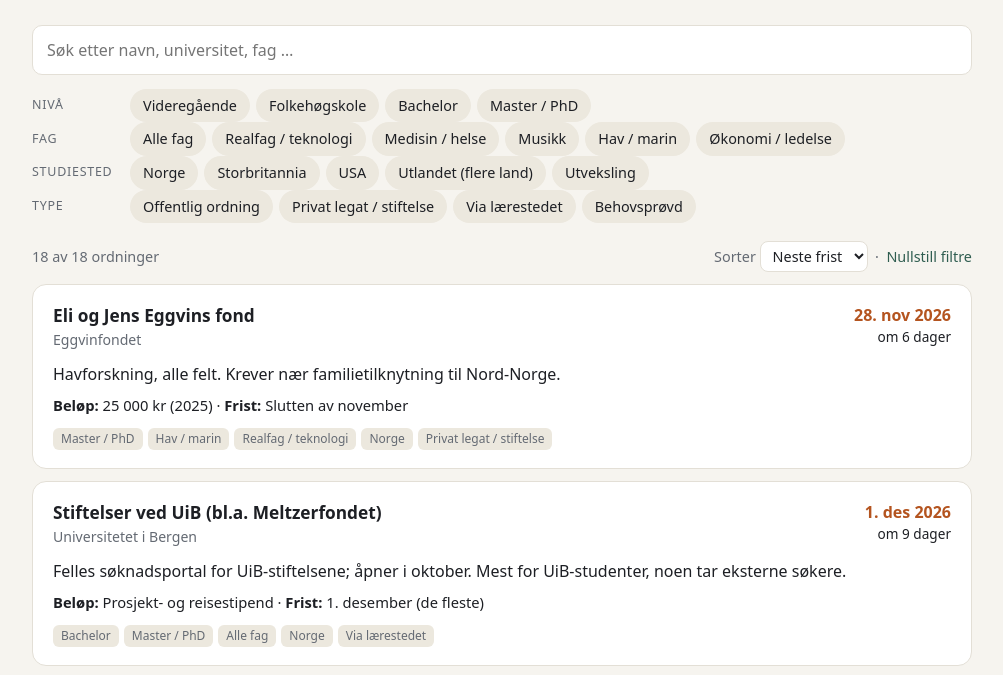
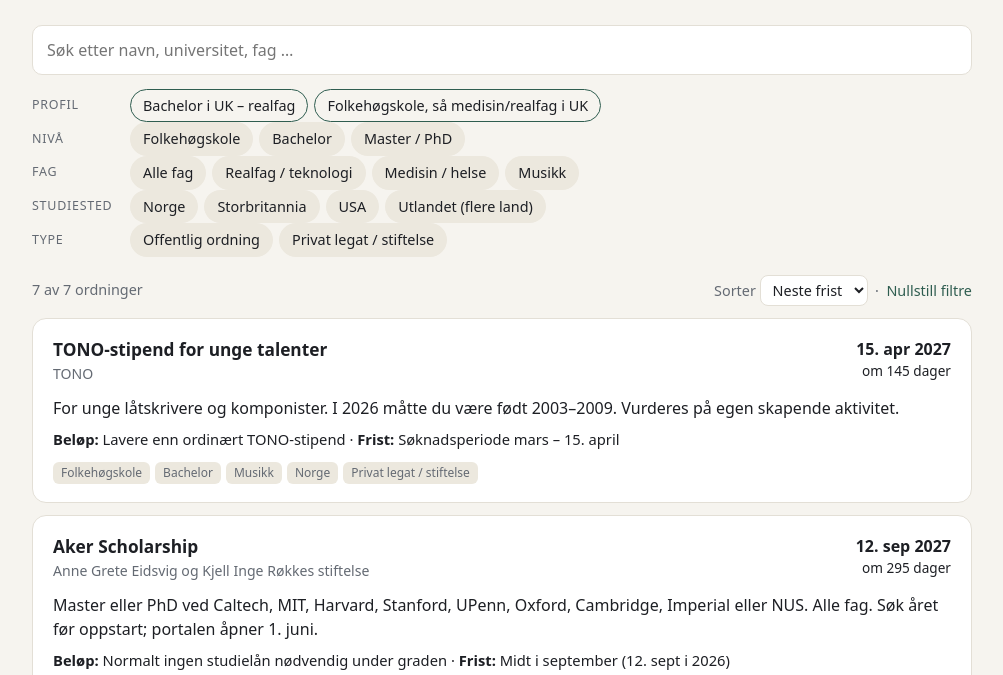
Before and after one commit to HavardSandvik/legater, a plain HTML site: page index.html in a window 1280 px wide. Shown: the part 104-779 px from the top of the page, without its empty margins (138-1141 px from the left). Drawn offline with Linux system fonts and the light colour scheme.

Commit message:
Rydd til ordninger som passer, legg til profiler, fiks nedtelling
Co-Authored-By: Claude Opus 5.5 <noreply@anthropic.com>
Claude-Session: https://claude.ai/code/session_018EBr9Bbf1eLmJiLsVcDb4x

```diff
--- a/index.html
+++ b/index.html
@@ -3,6 +3,7 @@
 <head>
 <meta charset="utf-8">
 <meta name="viewport" content="width=device-width, initial-scale=1">
+<meta name="robots" content="noindex, nofollow">
 <title>Legater – finn stipend og legater</title>
 <meta name="description" content="Filtrer norske legater og stipender etter nivå, fag, studiested og type.">
 <style>
@@ -29,6 +30,8 @@
   .chip { border: 1px solid transparent; background: var(--chip); color: var(--ink); border-radius: 999px;
     padding: 5px 12px; font: inherit; font-size: .9rem; cursor: pointer; }
   .chip[aria-pressed="true"] { background: var(--accent); color: var(--accent-ink); }
+  .profil .chip { border-color: var(--accent); background: transparent; }
+  .profil .chip[aria-pressed="true"] { background: var(--accent); }
   .chip:focus-visible, .search:focus-visible { outline: 2px solid var(--accent); outline-offset: 2px; }
   .bar { display: flex; justify-content: space-between; align-items: center; gap: 12px; flex-wrap: wrap;
     margin: 18px 0 12px; color: var(--muted); font-size: .9rem; }
@@ -125,6 +128,23 @@ function skrivUrl() {
 function byggFiltre() {
   const root = document.getElementById("filtre");
   root.innerHTML = "";
+  if (DATA.profiler && DATA.profiler.length) {
+    const g = document.createElement("div"); g.className = "group profil";
+    g.innerHTML = `<span>Profil</span>`;
+    for (const pr of DATA.profiler) {
+      const b = document.createElement("button");
+      b.type = "button"; b.className = "chip"; b.textContent = pr.navn;
+      b.setAttribute("aria-pressed", erProfil(pr));
+      b.onclick = () => {
+        const aktiv = erProfil(pr);
+        for (const k of Object.keys(DATA.kategorier))
+          state.valgt[k] = new Set(aktiv ? [] : (pr.filtre[k] || []));
+        byggFiltre(); tegn();
+      };
+      g.appendChild(b);
+    }
+    root.appendChild(g);
+  }
   for (const [k, kat] of Object.entries(DATA.kategorier)) {
     const g = document.createElement("div"); g.className = "group";
     g.innerHTML = `<span>${kat.navn}</span>`;
@@ -134,13 +154,19 @@ function byggFiltre() {
       b.setAttribute("aria-pressed", state.valgt[k].has(v));
       b.onclick = () => {
         state.valgt[k].has(v) ? state.valgt[k].delete(v) : state.valgt[k].add(v);
-        b.setAttribute("aria-pressed", state.valgt[k].has(v));
-        tegn();
+        byggFiltre(); tegn();
       };
       g.appendChild(b);
     }
     root.appendChild(g);
   }
+}
+
+function erProfil(pr) {
+  return Object.keys(DATA.kategorier).every(k => {
+    const want = pr.filtre[k] || [], have = state.valgt[k];
+    return want.length === have.size && want.every(v => have.has(v));
+  });
 }
 
 function passer(l) {
@@ -170,7 +196,7 @@ function tegn() {
   const liste = document.getElementById("liste");
   if (!items.length) { liste.innerHTML = `<div class="empty">Ingen treff. Prøv færre filtre.</div>`; return; }
 
-  const now = new Date();
+  const now = new Date(); now.setHours(0,0,0,0);
   liste.innerHTML = items.map(l => {
     let frist = `<span class="ukjent">${l.fristTekst}</span>`, snart = false;
     if (l._neste) {
--- a/legater.json
+++ b/legater.json
@@ -1,11 +1,15 @@
 {
   "sistOppdatert": "2026-11-21",
   "kategorier": {
-    "niva": { "navn": "Nivå", "verdier": { "vgs": "Videregående", "fhs": "Folkehøgskole", "bachelor": "Bachelor", "master": "Master / PhD" } },
-    "fag": { "navn": "Fag", "verdier": { "alle": "Alle fag", "realfag": "Realfag / teknologi", "medisin": "Medisin / helse", "musikk": "Musikk", "hav": "Hav / marin", "okonomi": "Økonomi / ledelse" } },
-    "sted": { "navn": "Studiested", "verdier": { "norge": "Norge", "uk": "Storbritannia", "usa": "USA", "utland": "Utlandet (flere land)", "utveksling": "Utveksling" } },
-    "type": { "navn": "Type", "verdier": { "offentlig": "Offentlig ordning", "privat": "Privat legat / stiftelse", "laerested": "Via lærestedet", "behov": "Behovsprøvd" } }
+    "niva": { "navn": "Nivå", "verdier": { "fhs": "Folkehøgskole", "bachelor": "Bachelor", "master": "Master / PhD" } },
+    "fag": { "navn": "Fag", "verdier": { "alle": "Alle fag", "realfag": "Realfag / teknologi", "medisin": "Medisin / helse", "musikk": "Musikk" } },
+    "sted": { "navn": "Studiested", "verdier": { "norge": "Norge", "uk": "Storbritannia", "usa": "USA", "utland": "Utlandet (flere land)" } },
+    "type": { "navn": "Type", "verdier": { "offentlig": "Offentlig ordning", "privat": "Privat legat / stiftelse" } }
   },
+  "profiler": [
+    { "id": "a", "navn": "Bachelor i UK – realfag", "filtre": { "niva": ["bachelor", "master"], "fag": ["realfag"], "sted": ["uk", "usa", "utland"] } },
+    { "id": "b", "navn": "Folkehøgskole, så medisin/realfag i UK", "filtre": { "niva": ["fhs", "bachelor"], "fag": ["musikk", "medisin", "realfag"], "sted": ["norge", "uk"] } }
+  ],
   "legater": [
     {
       "id": "lanekassen-utvidet",
@@ -48,7 +52,7 @@
       "beskrivelse": "Master eller PhD ved Caltech, MIT, Harvard, Stanford, UPenn, Oxford, Cambridge, Imperial eller NUS. Alle fag. Søk året før oppstart; portalen åpner 1. juni.",
       "frist": { "mnd": 9, "dag": 12 },
       "fristTekst": "Midt i september (12. sept i 2026)",
-      "niva": ["master"], "fag": ["alle", "realfag", "medisin", "okonomi"], "sted": ["uk", "usa", "utland"], "type": ["privat"],
+      "niva": ["master"], "fag": ["alle", "realfag", "medisin"], "sted": ["uk", "usa", "utland"], "type": ["privat"],
       "lenke": "https://www.akerscholarship.no/"
     },
     {
@@ -70,41 +74,8 @@
       "beskrivelse": "Master eller PhD (også utveksling) i USA. Krever fullført bachelor før oppstart. Inntil 35 stipend per år; svar innen juni.",
       "frist": null,
       "fristTekst": "Søknadsrunde om høsten – sjekk dato",
-      "niva": ["master"], "fag": ["alle"], "sted": ["usa", "utveksling"], "type": ["privat"],
+      "niva": ["master"], "fag": ["alle"], "sted": ["usa"], "type": ["privat"],
       "lenke": "https://www.noram.no/master-og-phd-i-usa"
-    },
-    {
-      "id": "noram-bachelor",
-      "navn": "NORAM bachelor i USA",
-      "giver": "Norge-Amerika Foreningen / partnerskoler",
-      "belop": "Skolestipend fra partneruniversitetene",
-      "beskrivelse": "Partnerskoler gir stipend til norske studenter; ved de fleste vurderes du automatisk når du søker opptak via NORAM.",
-      "frist": null,
-      "fristTekst": "Følger skolenes opptaksfrister",
-      "niva": ["bachelor"], "fag": ["alle"], "sted": ["usa"], "type": ["privat", "laerested"],
-      "lenke": "https://www.noram.no/bachelor-i-usa"
-    },
-    {
-      "id": "smedvig",
-      "navn": "Peder Smedvigs Stipendiefond",
-      "giver": "Forvaltes via CMS Kluge",
-      "belop": "Inntil 100 000 kr (ca. seks i året)",
-      "beskrivelse": "Videreutdanning i utlandet etter fullført universitetsgrad, fortrinnsvis innen økonomiledelse.",
-      "frist": null,
-      "fristTekst": "Årlig – sjekk dato",
-      "niva": ["master"], "fag": ["okonomi"], "sted": ["utland", "uk", "usa"], "type": ["privat"],
-      "lenke": "https://cms.law/no/nor/jobbmuligheter/jobb-for-cms-kluge/studenttilbud/peder-smedvigs-stipendiefond"
-    },
-    {
-      "id": "anglo-norse-rcm",
-      "navn": "Anglo-Norse Scholarship – Royal College of Music",
-      "giver": "The Anglo-Norse Society",
-      "belop": "£3 000 (ett år)",
-      "beskrivelse": "For en norsk student som tar postgraduate ved Royal College of Music i London. Ordningen løper til 2028–29.",
-      "frist": null,
-      "fristTekst": "Via RCM – sjekk dato",
-      "niva": ["master"], "fag": ["musikk"], "sted": ["uk"], "type": ["privat", "laerested"],
-      "lenke": "https://www.anglo-norse.org.uk/"
     },
     {
       "id": "tono-unge",
@@ -114,96 +85,8 @@
       "beskrivelse": "For unge låtskrivere og komponister. I 2026 måtte du være født 2003–2009. Vurderes på egen skapende aktivitet.",
       "frist": { "mnd": 4, "dag": 15 },
       "fristTekst": "Søknadsperiode mars – 15. april",
-      "niva": ["vgs", "fhs", "bachelor"], "fag": ["musikk"], "sted": ["norge"], "type": ["privat"],
+      "niva": ["fhs", "bachelor"], "fag": ["musikk"], "sted": ["norge"], "type": ["privat"],
       "lenke": "https://www.tono.no/"
-    },
-    {
-      "id": "yamaha",
-      "navn": "Yamaha Music Scholarship",
-      "giver": "Yamaha Music Europe",
-      "belop": "Ca. €2 000 per stipend",
-      "beskrivelse": "For heltids musikkstudenter. Instrumentet roterer hvert år (2025/26: tverrfløyte), så sjekk om det passer i år.",
-      "frist": null,
-      "fristTekst": "Årlig – sjekk instrument og frist",
-      "niva": ["bachelor", "master"], "fag": ["musikk"], "sted": ["norge", "utland"], "type": ["privat"],
-      "lenke": "https://no.yamaha.com/"
-    },
-    {
-      "id": "polyfon",
-      "navn": "Polyfon sommerstipend",
-      "giver": "Polyfon kunnskapsklynge (UiB, NMH, Ansgar)",
-      "belop": "40 000 kr (seks ukers arbeid)",
-      "beskrivelse": "Prosjekter innen musikkterapi og musikk & helse, også tverrfaglige (medisin, psykologi m.m.). Normalt ikke for avgangsstudenter.",
-      "frist": { "mnd": 3, "dag": 1 },
-      "fristTekst": "1. mars kl. 13",
-      "niva": ["bachelor", "master"], "fag": ["musikk", "medisin"], "sted": ["norge"], "type": ["laerested"],
-      "lenke": "https://www.uib.no/nb/polyfon/153114/s%C3%B8k-om-sommarstipend"
-    },
-    {
-      "id": "erasmus",
-      "navn": "Erasmus+ utvekslingsstipend",
-      "giver": "EU via ditt lærested",
-      "belop": "F.eks. €460/mnd til høykostland og UK (USN, høst 2026)",
-      "beskrivelse": "Tillegg ved utveksling i Europa og til avtalepartnere i UK. Søkes gjennom internasjonalt kontor på eget lærested; satser varierer.",
-      "frist": null,
-      "fristTekst": "Lærestedets frist",
-      "niva": ["bachelor", "master"], "fag": ["alle"], "sted": ["utveksling", "uk"], "type": ["offentlig", "laerested"],
-      "lenke": "https://www.usn.no/studier/utveksling-til-utlandet/stipendordninger/erasmus-internasjonal-dimensjon-storbritannia"
-    },
-    {
-      "id": "eggvin",
-      "navn": "Eli og Jens Eggvins fond",
-      "giver": "Eggvinfondet",
-      "belop": "25 000 kr (2025)",
-      "beskrivelse": "Havforskning, alle felt. Krever nær familietilknytning til Nord-Norge.",
-      "frist": { "mnd": 11, "dag": 28 },
-      "fristTekst": "Slutten av november",
-      "niva": ["master"], "fag": ["hav", "realfag"], "sted": ["norge"], "type": ["privat"],
-      "lenke": "https://ekstern.filer.uib.no/bio/Nyhetsbrev/2025_vedlegg/Utlysning_Eggvins_fond_2025.pdf"
-    },
-    {
-      "id": "jan-christensen",
-      "navn": "Jan Christensens legat (UNIS)",
-      "giver": "Universitetssenteret på Svalbard",
-      "belop": "Reise, opphold og utstyr",
-      "beskrivelse": "For norske master- og PhD-studenter med opptak ved UNIS.",
-      "frist": { "mnd": 3, "dag": 31 },
-      "fristTekst": "31. mars",
-      "niva": ["master"], "fag": ["realfag", "hav"], "sted": ["norge"], "type": ["laerested"],
-      "lenke": "https://www.unis.no/"
-    },
-    {
-      "id": "uib-stiftelser",
-      "navn": "Stiftelser ved UiB (bl.a. Meltzerfondet)",
-      "giver": "Universitetet i Bergen",
-      "belop": "Prosjekt- og reisestipend",
-      "beskrivelse": "Felles søknadsportal for UiB-stiftelsene; åpner i oktober. Mest for UiB-studenter, noen tar eksterne søkere.",
-      "frist": { "mnd": 12, "dag": 1 },
-      "fristTekst": "1. desember (de fleste)",
-      "niva": ["bachelor", "master"], "fag": ["alle"], "sted": ["norge"], "type": ["laerested"],
-      "lenke": "https://www4.uib.no/for-studenter/livet-som-student/fond-legater-og-stipend"
-    },
-    {
-      "id": "ntnu-fond",
-      "navn": "NTNUs fondsstyre – stipender og legater",
-      "giver": "NTNU",
-      "belop": "Varierer per fond",
-      "beskrivelse": "Alle fondene lyser ut 1. februar. For NTNU-studenter.",
-      "frist": { "mnd": 3, "dag": 1 },
-      "fristTekst": "1. mars",
-      "niva": ["bachelor", "master"], "fag": ["alle", "realfag"], "sted": ["norge", "utveksling"], "type": ["laerested"],
-      "lenke": "https://i.ntnu.no/wiki/-/wiki/English/Apply+for+funds+and+scholarships"
-    },
-    {
-      "id": "oslo-utdanningslegat",
-      "navn": "Utdanningslegat til økonomisk vanskeligstilte",
-      "giver": "Oslo kommune",
-      "belop": "Behovsprøvd",
-      "beskrivelse": "For ungdom og voksne i utdanning i Oslo (vgs, folkehøgskole, fagskole). Én tildeling per husstand per år.",
-      "frist": null,
-      "fristTekst": "Se kommunens side",
-      "niva": ["vgs", "fhs"], "fag": ["alle"], "sted": ["norge"], "type": ["behov", "offentlig"],
-      "lenke": "https://www.oslo.kommune.no/tilskudd-legater-og-stipend/utdanningslegat-til-okonomisk-vanskeligstilte/"
     }
   ],
   "andreKilder": [
```
Also changed, not shown: 1 other file.
